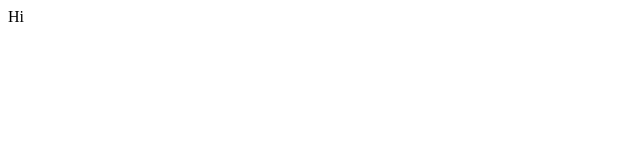
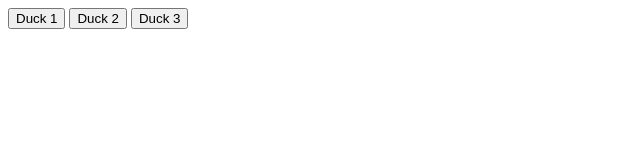
Before and after one commit to joseppino/joelloyd.github.io, a plain HTML site: page dnbducks/index.html in a window 1280 px wide. Shown: the whole page, without its empty margins (0-640 px from the left). Drawn offline with Linux system fonts and the light colour scheme.

Commit message:
Update index.html

```diff
--- a/dnbducks/index.html
+++ b/dnbducks/index.html
@@ -1,5 +1,9 @@
 <!DOCTYPE html>
 <html>
   <head></head>
-  <body>Hi</body>
+  <body>
+    <button>Duck 1</button>
+    <button>Duck 2</button>
+    <button>Duck 3</button>
+  </body>
 </html>
```
